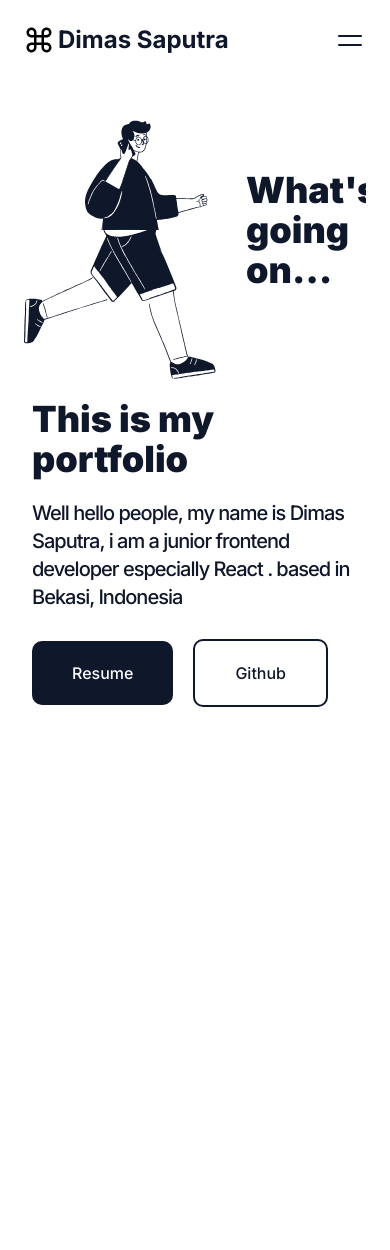
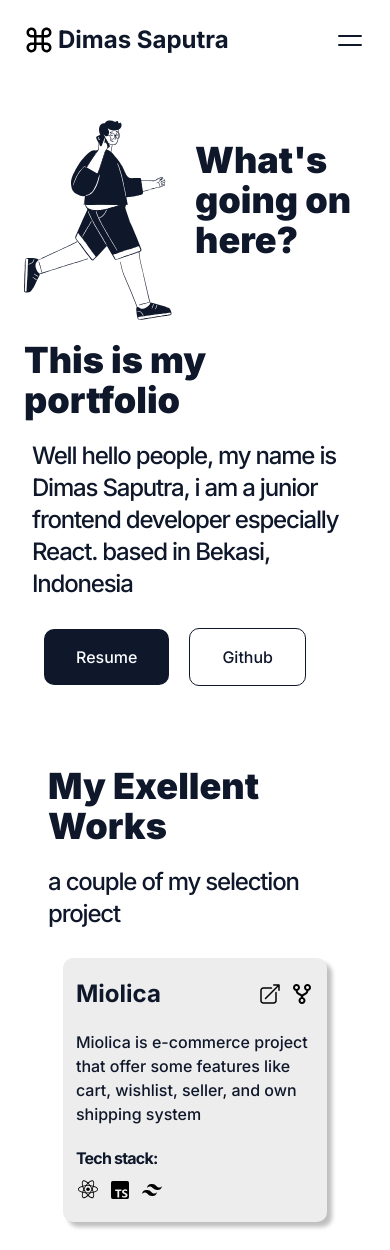
Before and after one commit to infinitedim/infinitedim.my.id, a Next.js app: page / in a window 390 px wide. Before the commit the page ends 844 px from the top, so only its background shows below. Built offline with nearby package versions, Linux system fonts and the light colour scheme.

Commit message:
feat(home): add project section
fix some style in hero section, create custom scrollbar, fix navbar view in desktop

```diff
--- a/package.json
+++ b/package.json
@@ -76,6 +76,6 @@
     "postcss": "^8.4.21",
     "prettier": "^2.8.7",
     "tailwindcss": "^3.3.0",
-    "typescript": "5.0.2"
+    "typescript": "5.1.0-beta"
   }
 }
--- a/src/app/layout.tsx
+++ b/src/app/layout.tsx
@@ -1,9 +1,9 @@
 import { Inter } from "next/font/google";
 import { ReactNode } from "react";
-import "@/styles/globals.css";
 import Navbar from "@/components/Navbar";
 import { cn } from "@/utils";
 import "@total-typescript/ts-reset";
+import "@/styles/globals.css";
 
 /**
  * @description this is a nextjs optimization init
@@ -27,9 +27,13 @@ export default function RootLayout({ children }: { children: ReactNode }) {
       className={inter.className}
       translate="yes"
     >
-      <body className={cn("text-mood-gray max-w-7xl overflow-x-hidden")}>
+      <body
+        className={cn(
+          "text-mood-gray mx-auto max-w-7xl overflow-x-hidden bg-white antialiased",
+        )}
+      >
         <Navbar />
-        <main>{children}</main>
+        <main className="antialiased">{children}</main>
       </body>
     </html>
   );
--- a/src/app/page.tsx
+++ b/src/app/page.tsx
@@ -1,7 +1,15 @@
 import Link from "next/link";
 import { Metadata } from "next";
 import Image from "next/image";
-import { Heading, Paragraph } from "@/components/atoms";
+import {
+  ExtLinkIcon,
+  GitForkIcon,
+  Heading,
+  Paragraph,
+  ReactIcon,
+  TailwindIcon,
+  TypescriptIcon,
+} from "@/components/atoms";
 import { cn } from "@/utils";
 import Sapiens from "@/public/assets/svg/hero.svg";
 import "@total-typescript/ts-reset";
@@ -36,20 +44,6 @@ export const metadata: Metadata = {
     "member devixid",
   ],
   authors: [{ name: "infinitedim", url: "https://infinitedim.vercel.app" }],
-  colorScheme: "light",
-  publisher: "vercel",
-  openGraph: {
-    type: "website",
-    url: "https://infinitedim.vercel.app",
-    title: "Dimas Saputra - Home",
-    description: "My Portfolio website",
-    siteName: "My Website",
-    images: [
-      {
-        url: "https://infinitedim.vercel.app/opengraph.png",
-      },
-    ],
-  },
   creator: "infinitedim",
   viewport: { width: "device-width", initialScale: 1 },
 };
@@ -61,7 +55,11 @@ export const metadata: Metadata = {
  */
 export default function page() {
   return (
-    <div className={cn("container mb-10 max-w-5xl")}>
+    <>
+      <section
+        id="hero-section"
+        className={cn("container mx-auto mb-20 max-w-5xl")}
+      >
         <div
           className={cn(
             "mb-5 flex items-center justify-center md:mb-20 md:px-10",
@@ -70,42 +68,118 @@ export default function page() {
           <Image
             src={Sapiens}
             quality={100}
-          className={cn("mt-10 md:h-3/4 md:w-3/4")}
+            className={cn("mt-10 h-2/4 w-2/4")}
             alt="Hero"
             priority
           />
-        <Heading className="line-clamp-3 md:text-5xl md:line-clamp-2 lg:text-7xl text-4xl text-mood-gray font-black">
+          <Heading className="md:text-5xl md:line-clamp-2 lg:text-7xl text-4xl text-mood-gray font-black">
             {/* eslint-disable-next-line react/no-unescaped-entities */}
             What's going on here?
           </Heading>
         </div>
-      <div className={cn("mx-2 mt-4 md:container md:max-w-5xl")}>
+        <div className={cn("mt-4 md:container")}>
           <Heading className="text-4xl lg:text-6xl md:text-5xl text-mood-gray mb-5 font-black">
             This is my portfolio
           </Heading>
-        <Paragraph className="lg:p-2 lg:mt-2 text-xl md:text-3xl sm:line-clamp-4 text-mood-gray font-medium tracking-tighter">
+          <Paragraph className="lg:p-2 lg:mt-2 text-2xl md:text-3xl mx-2 sm:line-clamp-4 text-mood-gray font-medium tracking-tighter">
             Well hello people, my name is Dimas Saputra, i am a junior frontend
-          developer especially React . based in Bekasi, Indonesia
+            developer especially React. based in Bekasi, Indonesia
           </Paragraph>
         </div>
         <div
           className={cn(
-          "mx-2 mt-7 flex items-center justify-start gap-x-5 md:container md:max-w-5xl",
+            "mx-5 mt-7 flex items-center justify-start gap-x-5 md:container md:max-w-5xl",
           )}
         >
           <Link
             href="/assets/pdf/resume.pdf"
-          className="bg-mood-gray text-custom-white-900 hover:bg-custom-black-900 rounded-[10px] px-10 py-5 font-medium transition-all duration-[250ms]"
+            className="bg-mood-gray text-custom-white-900 hover:bg-custom-black-900 rounded-[10px] px-8 py-4 font-medium transition-all duration-[250ms]"
           >
             Resume
           </Link>
           <Link
             href="https://github.com/infinitedim"
-          className="border-mood-gray text-mood-gray hover:bg-mood-gray hover:text-custom-white-900 rounded-[10px] border-2 px-10 py-5 font-medium transition-all duration-[250ms]"
+            className="border-mood-gray text-mood-gray hover:bg-mood-gray hover:text-custom-white-900 rounded-[10px] border-[1px] px-8 py-4 font-medium transition-all duration-[250ms]"
           >
             Github
           </Link>
         </div>
+      </section>
+      <section
+        id="project-section"
+        className={cn("container mx-auto mb-5 max-w-5xl")}
+      >
+        <div className="container">
+          <Heading className="text-4xl md:text-5xl lg:text-6xl text-mood-gray mb-5 font-black">
+            My Exellent Works
+          </Heading>
+          <Paragraph className="text-2xl md:text-3xl text-mood-gray font-medium tracking-tighter">
+            a couple of my selection project
+          </Paragraph>
         </div>
+        <div className="container max-w-5xl mx-auto">
+          <div
+            id="card"
+            className="my-7 mx-auto w-[90%] py-5 bg-[#ededed] rounded-[10px] shadow-[5px_5px_4px_rgba(0,0,0,0.25)]"
+          >
+            <div
+              className={cn(
+                "mx-auto mb-5 flex w-[90%] items-center justify-between",
+              )}
+            >
+              <Heading
+                title="card title"
+                className="text-2xl font-bold"
+              >
+                Miolica
+              </Heading>
+              <div className={cn("flex items-center justify-between gap-x-2")}>
+                <Link
+                  href="https://miolica.vercel.app"
+                  title="visit my page"
+                >
+                  <ExtLinkIcon />
+                </Link>
+                <Link
+                  href="https://github.com/infnitedim/ecommerce"
+                  title="fork me"
+                >
+                  <GitForkIcon />
+                </Link>
+              </div>
+            </div>
+            <div className="mx-auto w-[90%]">
+              <Paragraph className="font-medium text-base mb-5">
+                Miolica is e-commerce project that offer some features like
+                cart, wishlist, seller, and own shipping system
+              </Paragraph>
+              <Heading
+                title="Tech stack"
+                className="mb-2 font-bold tracking-tighter"
+              >
+                Tech stack:
+              </Heading>
+              <ul className="list-stack flex gap-x-2 justify-betweeen items-center">
+                <li title="react">
+                  <Link href="https://react.dev">
+                    <ReactIcon />
+                  </Link>
+                </li>
+                <li title="react">
+                  <Link href="https://typescriptlang.org">
+                    <TypescriptIcon />
+                  </Link>
+                </li>
+                <li title="react">
+                  <Link href="https://tailwindcss.com">
+                    <TailwindIcon />
+                  </Link>
+                </li>
+              </ul>
+            </div>
+          </div>
+        </div>
+      </section>
+    </>
   );
 }
--- a/src/components/atoms/icons/ExtLinkIcon.tsx
+++ b/src/components/atoms/icons/ExtLinkIcon.tsx
@@ -10,10 +10,17 @@ export const ExtLinkIcon: FC<IconProps> = ({
     <svg
       className={className}
       xmlns="http://www.w3.org/2000/svg"
-      viewBox="0 0 512 512"
+      viewBox="0 0 24 24"
+      fill="none"
       {...props}
     >
-      <path d="M432,320H400a16,16,0,0,0-16,16V448H64V128H208a16,16,0,0,0,16-16V80a16,16,0,0,0-16-16H48A48,48,0,0,0,0,112V464a48,48,0,0,0,48,48H400a48,48,0,0,0,48-48V336A16,16,0,0,0,432,320ZM488,0h-128c-21.37,0-32.05,25.91-17,41l35.73,35.73L135,320.37a24,24,0,0,0,0,34L157.67,377a24,24,0,0,0,34,0L435.28,133.32,471,169c15,15,41,4.5,41-17V24A24,24,0,0,0,488,0Z" />
+      <path
+        d="M13.5 6H5.25C4.65326 6 4.08097 6.23705 3.65901 6.65901C3.23705 7.08097 3 7.65326 3 8.25V18.75C3 19.3467 3.23705 19.919 3.65901 20.341C4.08097 20.7629 4.65326 21 5.25 21H15.75C16.3467 21 16.919 20.7629 17.341 20.341C17.7629 19.919 18 19.3467 18 18.75V10.5M7.5 16.5L21 3M21 3H15.75M21 3V8.25"
+        stroke="black"
+        strokeWidth="1.5"
+        strokeLinecap="round"
+        strokeLinejoin="round"
+      />
     </svg>
   );
 };
--- a/src/components/atoms/icons/MenuIcon.tsx
+++ b/src/components/atoms/icons/MenuIcon.tsx
@@ -2,10 +2,7 @@ import { FC, memo } from "react";
 import { IconProps } from "@/interfaces";
 import "@total-typescript/ts-reset";
 
-export const MenuIcon: FC<IconProps> = ({
-  className = "h-6 w-6",
-  ...props
-}) => {
+const MenuIcon: FC<IconProps> = ({ className = "h-6 w-6", ...props }) => {
   return (
     <svg
       xmlns="http://www.w3.org/2000/svg"
--- a/src/components/atoms/icons/ReactIcon.tsx
+++ b/src/components/atoms/icons/ReactIcon.tsx
@@ -10,8 +10,6 @@ export const ReactIcon: FC<IconProps> = ({
     <svg
       className={className}
       xmlns="http://www.w3.org/2000/svg"
-      width="24"
-      height="24"
       viewBox="0 0 24 24"
       {...props}
     >
--- a/src/components/atoms/icons/TypescriptIcon.tsx
+++ b/src/components/atoms/icons/TypescriptIcon.tsx
@@ -2,10 +2,7 @@ import { IconProps } from "@/interfaces";
 import { FC, memo } from "react";
 import "@total-typescript/ts-reset";
 
-export const TypescriptIcon: FC<IconProps> = ({
-  className = "h-6 w-6",
-  ...props
-}) => {
+const TypescriptIcon: FC<IconProps> = ({ className = "h-6 w-6", ...props }) => {
   return (
     <svg
       xmlns="http://www.w3.org/2000/svg"
--- a/src/components/atoms/icons/index.ts
+++ b/src/components/atoms/icons/index.ts
@@ -1,5 +1,5 @@
-export { default as ExternaLinkIcon } from "./ExtLinkIcon";
-export { default as GHForkIcon } from "./GitForkIcon";
+export { default as ExtLinkIcon } from "./ExtLinkIcon";
+export { default as GitForkIcon } from "./GitForkIcon";
 export { default as ReactIcon } from "./ReactIcon";
 export { default as TailwindIcon } from "./TailwindIcon";
 export { default as TypescriptIcon } from "./TypescriptIcon";
--- a/src/styles/globals.css
+++ b/src/styles/globals.css
@@ -83,3 +83,24 @@
   src: local("Inter"), local("Inter"),
     url("../fonts/Inter-Black.ttf") format("truetype");
 }
+
+/* width */
+::-webkit-scrollbar {
+  width: 10px;
+  border: 1px solid white;
+}
+
+/* Track */
+::-webkit-scrollbar-track {
+  background: #aaa;
+}
+
+/* Handle */
+::-webkit-scrollbar-thumb {
+  background: #0f172a;
+}
+
+/* Handle on hover */
+::-webkit-scrollbar-thumb:hover {
+  background: #171717;
+}
--- /dev/null
+++ b/src/types.d.ts
@@ -0,0 +1,10 @@
+/* eslint-disable no-unused-vars */
+import { ReactNode } from "react";
+
+declare global {
+  namespace JSX {
+    type ElementType =
+      | keyof JSX.IntrinsicElements
+      | ((props: any) => Promise<ReactNode> | ReactNode);
+  }
+}
```
Also changed, not shown: src/components/Navbar.tsx (+20 -2 lines), src/components/atoms/icons/TailwindIcon.tsx (+2 -5 lines), 1 other file (tests, documents, lock files or other folders). Lines whose indentation alone changed are shown as unchanged.
